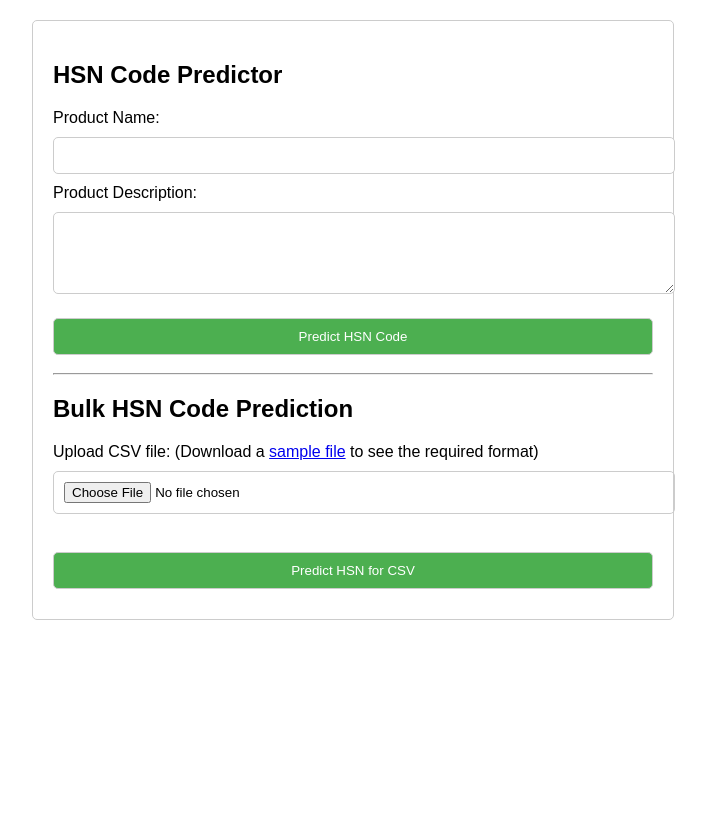
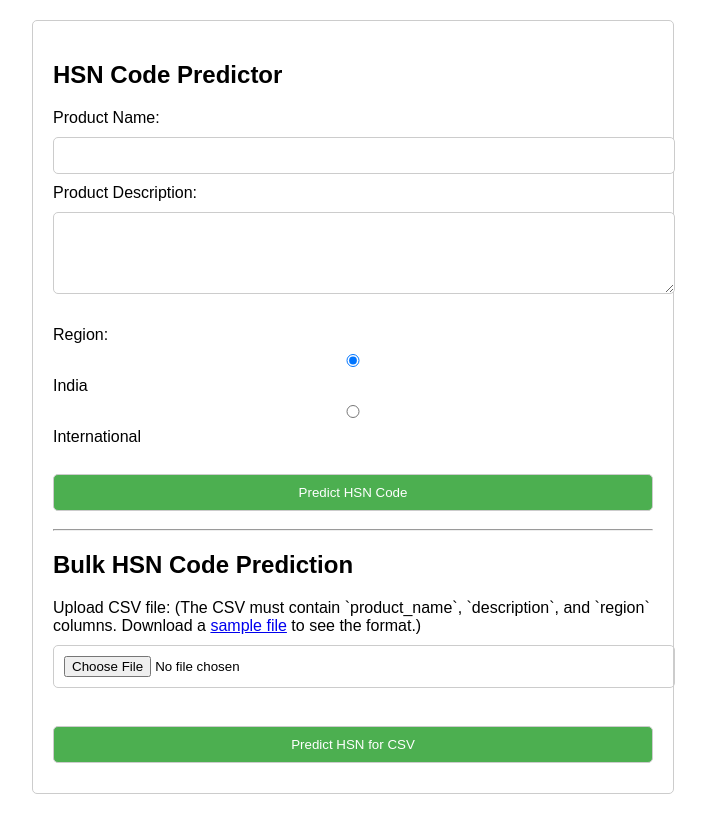
Before and after one commit to deoraankush/HSN_Detector, a Flask app: page / in a window 1280 px wide. Shown: the whole page, without its empty margins (287-993 px from the left). Before the commit the page ends 620 px from the top, so only its background shows below. Run offline with Flask 3, Linux system fonts and the light colour scheme.

Commit message:
Added the code

```diff
--- a/app.py
+++ b/app.py
@@ -18,7 +18,7 @@ client = openai.OpenAI(api_key=os.getenv("OPENAI_API_KEY"))
 CLEARTAX_API_KEY = os.getenv("CLEARTAX_API_KEY")
 CLEARTAX_API_URL = os.getenv("CLEARTAX_API_URL")
 
-def get_hsn_from_cleartax(product_name, description):
+def get_hsn_from_cleartax(product_name, description, region="International"):
     """
     Fallback function to get HSN code from ClearTax API.
     """
@@ -70,18 +70,25 @@ def get_hsn_from_cleartax(product_name, description):
             "similar_products": []
         })
 
-def get_hsn_prediction(product_name, description):
+def get_hsn_prediction(product_name, description, region="International"):
+    region_specific_instruction = (
+        "Provide the 8-digit HSN code applicable in India."
+        if region == "India"
+        else "Provide the internationally recognized 6-digit HSN code."
+    )
+
     prompt = f"""
-    You are an expert in international trade and logistics. Your task is to predict the Harmonized System (HSN) code for a given product.
+    You are an expert in international trade and logistics, with a specialization in HSN codes for different regions.
 
     Product Name: "{product_name}"
     Description: "{description}"
+    Target Region: "{region}"
 
     Based on the product information, provide the following:
-    1.  The most likely 8-digit HSN code.
+    1.  {region_specific_instruction}
     2.  A confidence score for your prediction (from 0 to 1).
-    3.  A brief explanation for your choice.
-    4.  A list of 3 similar products and their HSN codes.
+    3.  A brief explanation for your choice, mentioning the target region.
+    4.  A list of 3 similar products and their relevant HSN codes.
 
     Format your response as a JSON object with the following keys: "hsn_code", "confidence_score", "explanation", and "similar_products" (which should be a list of objects, each with "name" and "hsn" keys).
     """
@@ -100,7 +107,7 @@ def get_hsn_prediction(product_name, description):
         return response.choices[0].message.content
     except Exception as e:
         print(f"OpenAI API failed: {e}. Falling back to ClearTax API.")
-        return get_hsn_from_cleartax(product_name, description)
+        return get_hsn_from_cleartax(product_name, description, region)
 
 @app.route('/')
 def index():
@@ -110,8 +117,9 @@ def index():
 def predict():
     product_name = request.form['product_name']
     description = request.form['description']
+    region = request.form['region']
 
-    prediction_json = get_hsn_prediction(product_name, description)
+    prediction_json = get_hsn_prediction(product_name, description, region)
 
     try:
         import json
@@ -151,13 +159,15 @@ def bulk_predict():
         for row in csv_input:
             product_name = row[0]
             description = row[1]
+            region = row[2] if len(row) > 2 else "International"
 
-            prediction_json = get_hsn_prediction(product_name, description)
+            prediction_json = get_hsn_prediction(product_name, description, region)
             try:
                 prediction_data = json.loads(prediction_json)
                 results.append([
                     product_name,
                     description,
+                    region,
                     prediction_data.get('hsn_code', 'Error'),
                     prediction_data.get('confidence_score', 'N/A'),
                     prediction_data.get('explanation', 'Error parsing response.')
@@ -166,6 +176,7 @@ def bulk_predict():
                 results.append([
                     product_name,
                     description,
+                    region,
                     "Error",
                     "N/A",
                     "Could not parse the prediction from the model."
@@ -176,7 +187,7 @@ def bulk_predict():
         csv_writer = csv.writer(output_stream)
 
         # Write header and results
-        csv_writer.writerow(['product_name', 'description', 'hsn_code', 'confidence_score', 'explanation'])
+        csv_writer.writerow(['product_name', 'description', 'region', 'hsn_code', 'confidence_score', 'explanation'])
         csv_writer.writerows(results)
 
         output_stream.seek(0)
--- a/templates/index.html
+++ b/templates/index.html
@@ -39,7 +39,13 @@
 
             <label for="description">Product Description:</label>
             <textarea id="description" name="description" rows="4" required></textarea>
-
+            <br><br>
+            <label for="region">Region:</label>
+            <input type="radio" id="india" name="region" value="India" checked>
+            <label for="india">India</label>
+            <input type="radio" id="international" name="region" value="International">
+            <label for="international">International</label>
+            <br><br>
             <input type="submit" value="Predict HSN Code">
         </form>
 
@@ -47,7 +53,7 @@
 
         <h2>Bulk HSN Code Prediction</h2>
         <form action="/bulk_predict" method="post" enctype="multipart/form-data">
-            <label for="csv_file">Upload CSV file:</label> (Download a <a href="/download_sample">sample file</a> to see the required format)
+            <label for="csv_file">Upload CSV file:</label> (The CSV must contain `product_name`, `description`, and `region` columns. Download a <a href="/download_sample">sample file</a> to see the format.)
             <input type="file" id="csv_file" name="csv_file" accept=".csv" required>
             <br><br>
             <input type="submit" value="Predict HSN for CSV">
```
Also changed, not shown: architecture.md (added, +43 -0 lines), sample_products.csv (+6 -6 lines).
